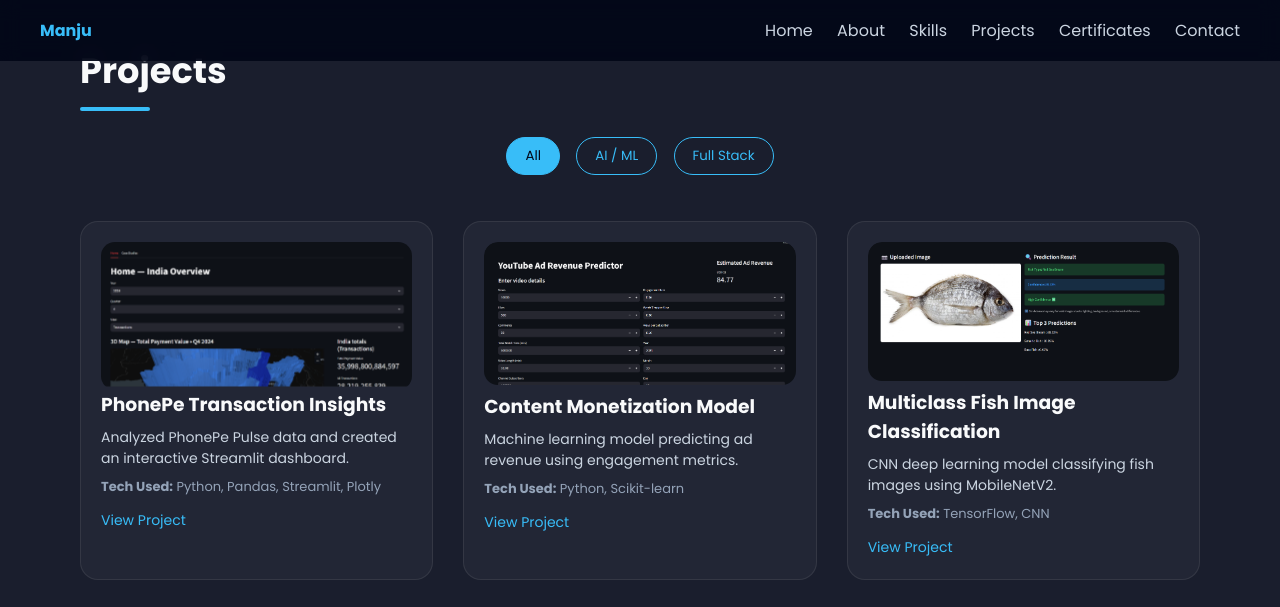
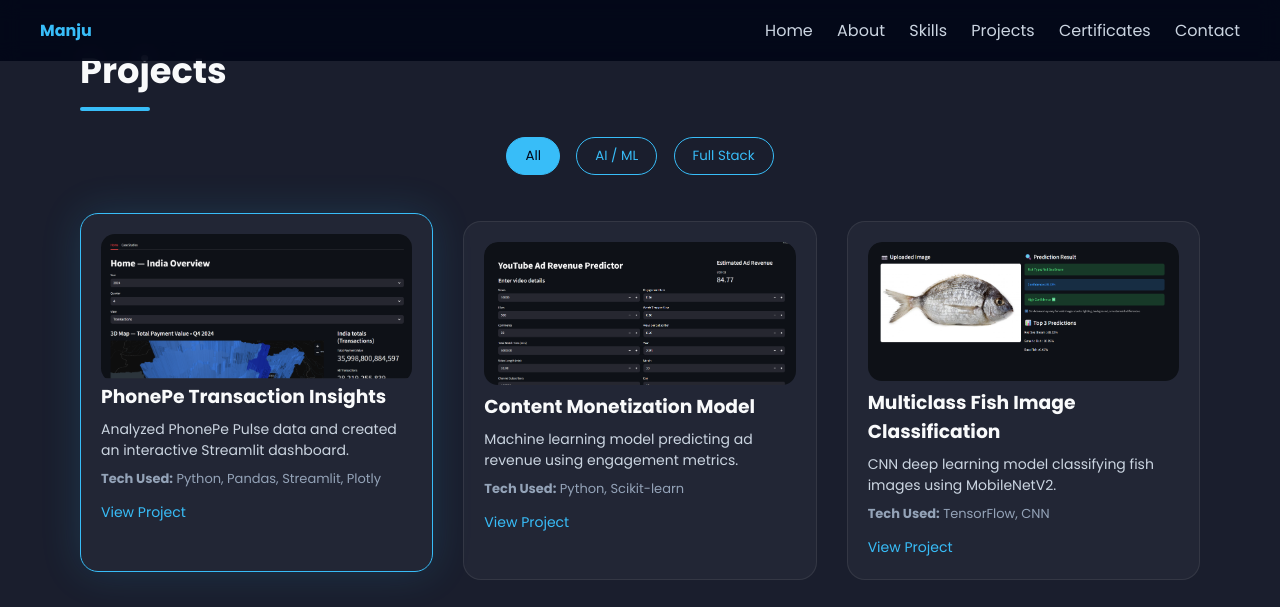
Before and after one commit to manju-ramakrishnan/manju-r-portfolio, a plain HTML site: page index.html in a window 1280 px wide. In both pictures the pointer is over the element 256 px from the left and 3191 px from the top of the page. Shown: the part 2791-3398 px from the top of the page. Drawn offline with Linux system fonts and the light colour scheme.

Commit message:
Update code and improve functionality

```diff
--- a/style.css
+++ b/style.css
@@ -388,6 +388,11 @@
   max-width: 390px;
 }
 
+.card:hover {
+  transform: translateY(-8px);
+  border-color: var(--accent);
+  box-shadow: 0 0 40px rgba(56,189,248,0.15);
+}
 
 /* Project Filter */
 
```
